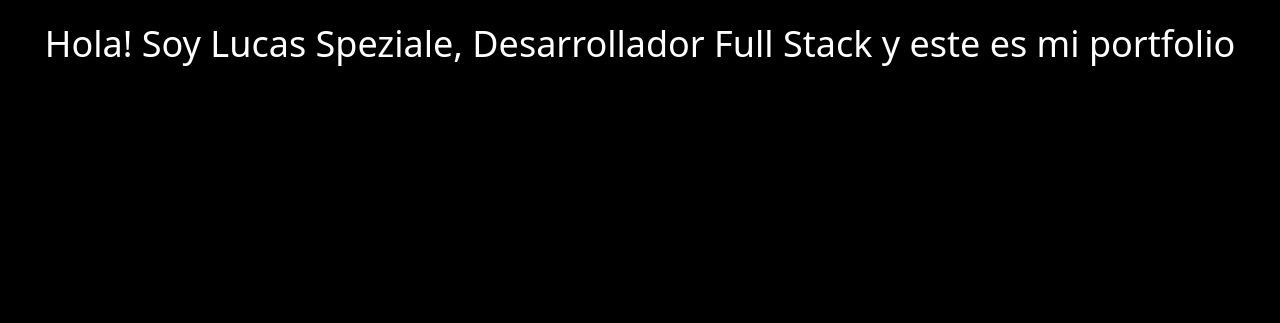
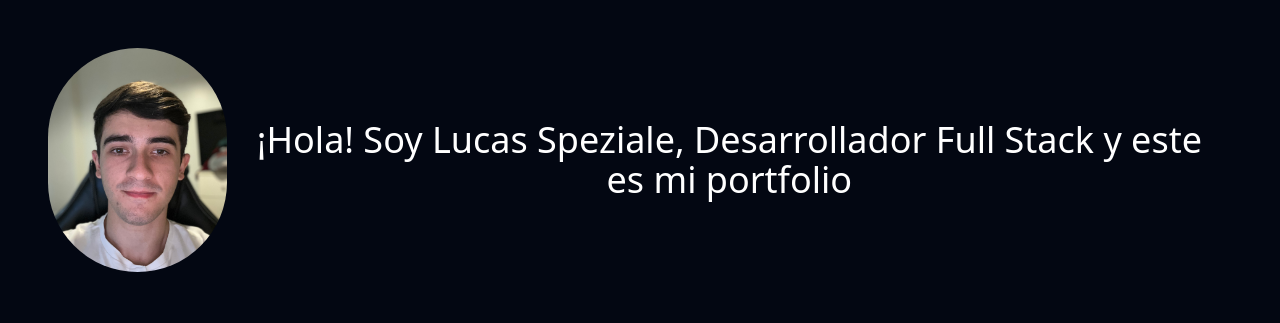
Before and after one commit to lucas271102/Portfolio, a website: page index.html in a window 1280 px wide. Drawn offline with nearby package versions, Linux system fonts and the light colour scheme.

Commit message:
portfolio

```diff
--- a/index.html
+++ b/index.html
@@ -1,18 +1,20 @@
 <!DOCTYPE html>
 <html lang="en">
-<head>
-    <meta charset="UTF-8">
-    <meta name="viewport" content="width=device-width, initial-scale=1.0">
-    <link href="./index.css" rel="stylesheet">
+  <head>
+    <meta charset="UTF-8" />
+    <meta name="viewport" content="width=device-width, initial-scale=1.0" />
+    <link href="./index.css" rel="stylesheet" />
 
     <title>Lucas Speziale | Portfolio</title>
-</head>
-<body class="bg-black">
-    <h1 class="text-4xl font-sans text-center p-6 text-white font-light t">
-        Hola! Soy Lucas Speziale, Desarrollador Full Stack y este es mi portfolio
-
-
-    </h1>
+  </head>
+  <body class="bg-gray-950">
+    <div class="flex justify-center items-center p-12">
+      <img src="./assets/perfil.jpg" alt="" class="rounded-full w-56 h-56" />
+      <h1 class="text-4xl font-sans text-center p-6 text-white font-light t">
+        ¡Hola! Soy Lucas Speziale, Desarrollador Full Stack y este es mi
+        portfolio
+      </h1>
+    </div>
     <script src="https://cdn.tailwindcss.com"></script>
-</body>
+  </body>
 </html>
```
Also changed, not shown: assets/perfil.jpg (added).
